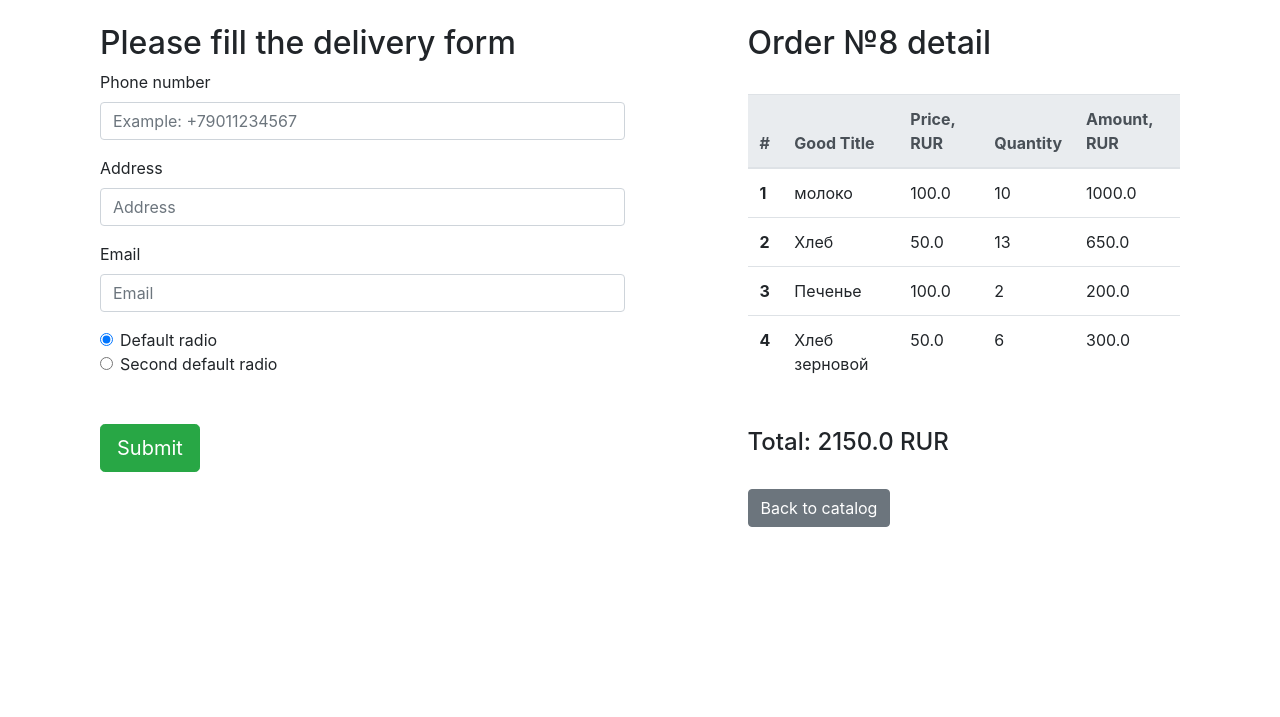
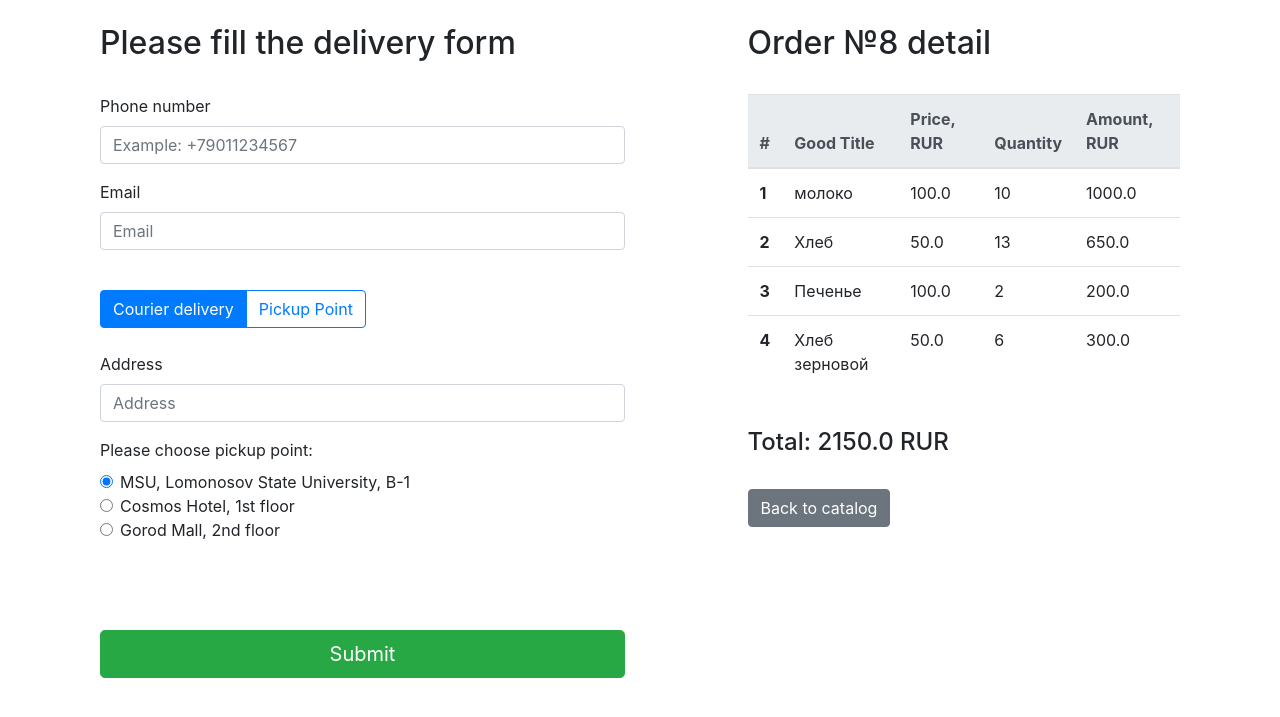
Before and after one commit to MariaImangalina/shop, a Django app: page /orders/checkout/ in a window 1280 px wide. Shown: the part 62-779 px from the top of the page. Run offline with Django 3.2, Linux system fonts and the light colour scheme; a user stored in the database is signed in; data comes from the database, SQL or seed files in the repository; both versions use the stored data as it was after the commit; some libraries are stand-ins or nearby versions.

Commit message:
add map and radio to checkout template

```diff
--- a/orders/templates/orders/checkout.html
+++ b/orders/templates/orders/checkout.html
@@ -8,6 +8,7 @@
         <div class='col-lg-6'>
 
             <h2>Please fill the delivery form</h2>
+            <br>
 
             <form method='POST' action="{% url 'orders:checkout' %}">
                 {% csrf_token %}
@@ -17,31 +18,56 @@
                 </div>
 
                 <div class="form-group">
+                    <label>Email</label>
+                    <input type="email" class="form-control" placeholder="Email" name='email'>
+                </div>
+
+                <br>
+
+                <div class="btn-group btn-group-toggle" data-toggle="buttons">
+                    <label class="btn btn-outline-primary">
+                      <input type="radio" name="options" id="option1" autocomplete="off" checked> Courier delivery
+                    </label>
+                    <label class="btn btn-outline-primary">
+                      <input type="radio" name="options" id="option2" autocomplete="off"> Pickup Point
+                    </label>
+                  </div>
+
+                  <br>
+                  <br>
+                <div class="form-group">
                   <label>Address</label>
                   <input type="text" class="form-control" placeholder="Address" name='address'>
                 </div>
 
                 <div class="form-group">
-                    <label>Email</label>
-                    <input type="email" class="form-control" placeholder="Email" name='email'>
-                </div>
-
+                    <label>Please choose pickup point:</label>
                 <div class="form-check">
-                    <input class="form-check-input" type="radio" name="exampleRadios" id="exampleRadios1" value="option1" checked>
-                    <label class="form-check-label" for="exampleRadios1">
-                      Default radio
+                    <input class="form-check-input" type="radio" name="exampleRadios" value="option1" checked>
+                    <label class="form-check-label">
+                      MSU, Lomonosov State University, B-1
                     </label>
                 </div>
                 <div class="form-check">
-                    <input class="form-check-input" type="radio" name="exampleRadios" id="exampleRadios2" value="option2">
-                    <label class="form-check-label" for="exampleRadios2">
-                      Second default radio
+                    <input class="form-check-input" type="radio" name="exampleRadios" value="option2">
+                    <label class="form-check-label">
+                      Cosmos Hotel, 1st floor
                     </label>
                 </div>
-
+                <div class="form-check">
+                    <input class="form-check-input" type="radio" name="exampleRadios" value="option3">
+                    <label class="form-check-label">
+                      Gorod Mall, 2nd floor
+                    </label>
+                </div>
+                </div>
+                <br>
+                <div>
+                <script type="text/javascript" charset="utf-8" async src="https://api-maps.yandex.ru/services/constructor/1.0/js/?um=constructor%3Af2e6b485b71b7c628142138f5ae4ee37b2a67e105024b1dff25fdc0689e34662&amp;width=500&amp;height=400&amp;lang=ru_RU&amp;scroll=true"></script>
+                </div>
                 <br>
                 <br>
-                <button type="submit" class="btn btn-success btn-lg">Submit</button>
+                <button type="submit" class="btn btn-success btn-lg btn-block">Submit</button>
 
               </form>
 
--- a/orders/views.py
+++ b/orders/views.py
@@ -117,7 +117,7 @@ class OrderSummary(LoginRequiredMixin, generic.View):
 def checkout(request):
     order = Order.objects.get(user=request.user, ordered=False)
     if request.method == 'POST':
-        form = CheckoutForm(request.POST)
+        form = CheckoutForm(request.POST, initial={"email": order.user.email})
         if form.is_valid():
             order.address = form.cleaned_data['address']
             order.phone = form.cleaned_data['phone']
```
Also changed, not shown: db.sqlite3.
